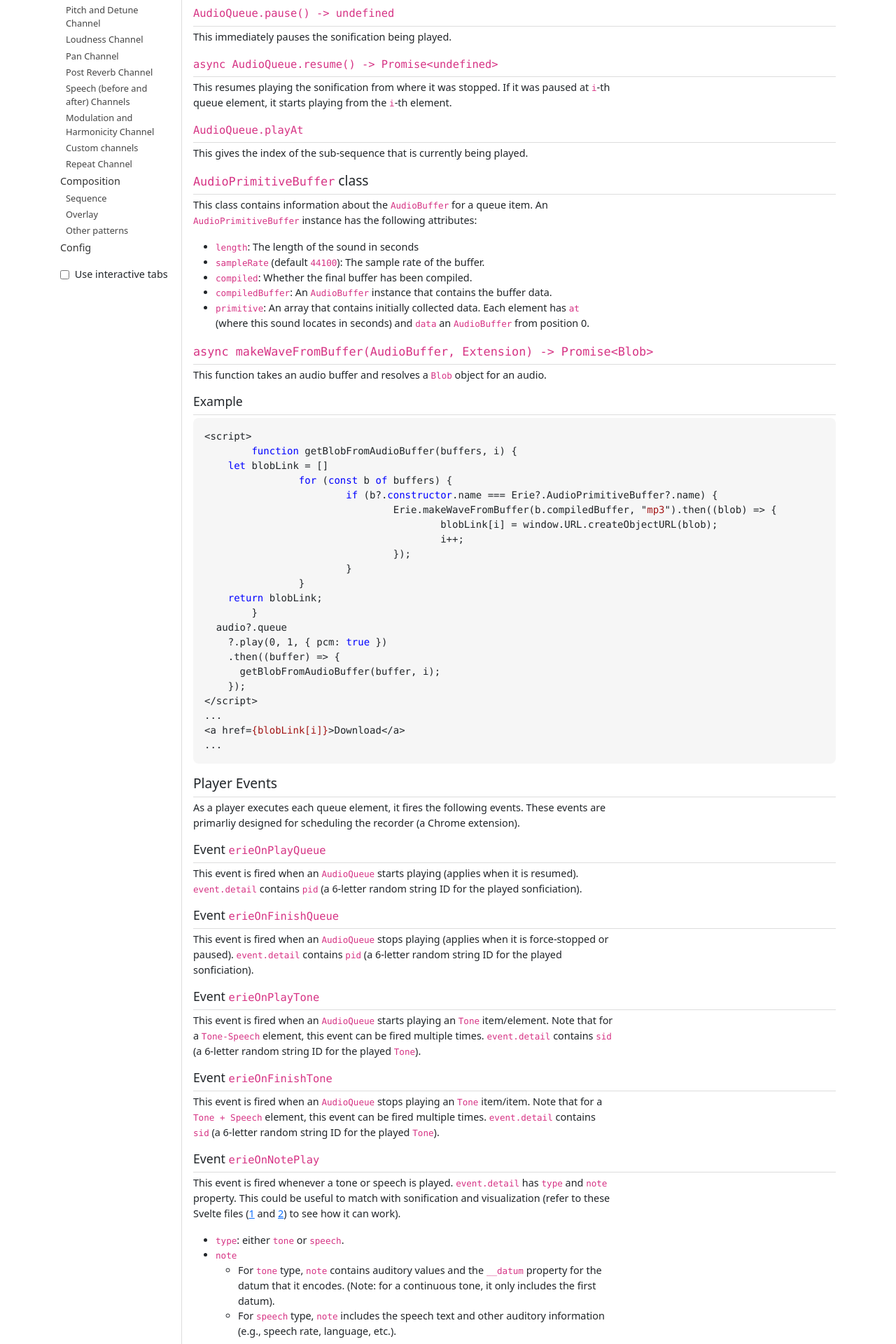
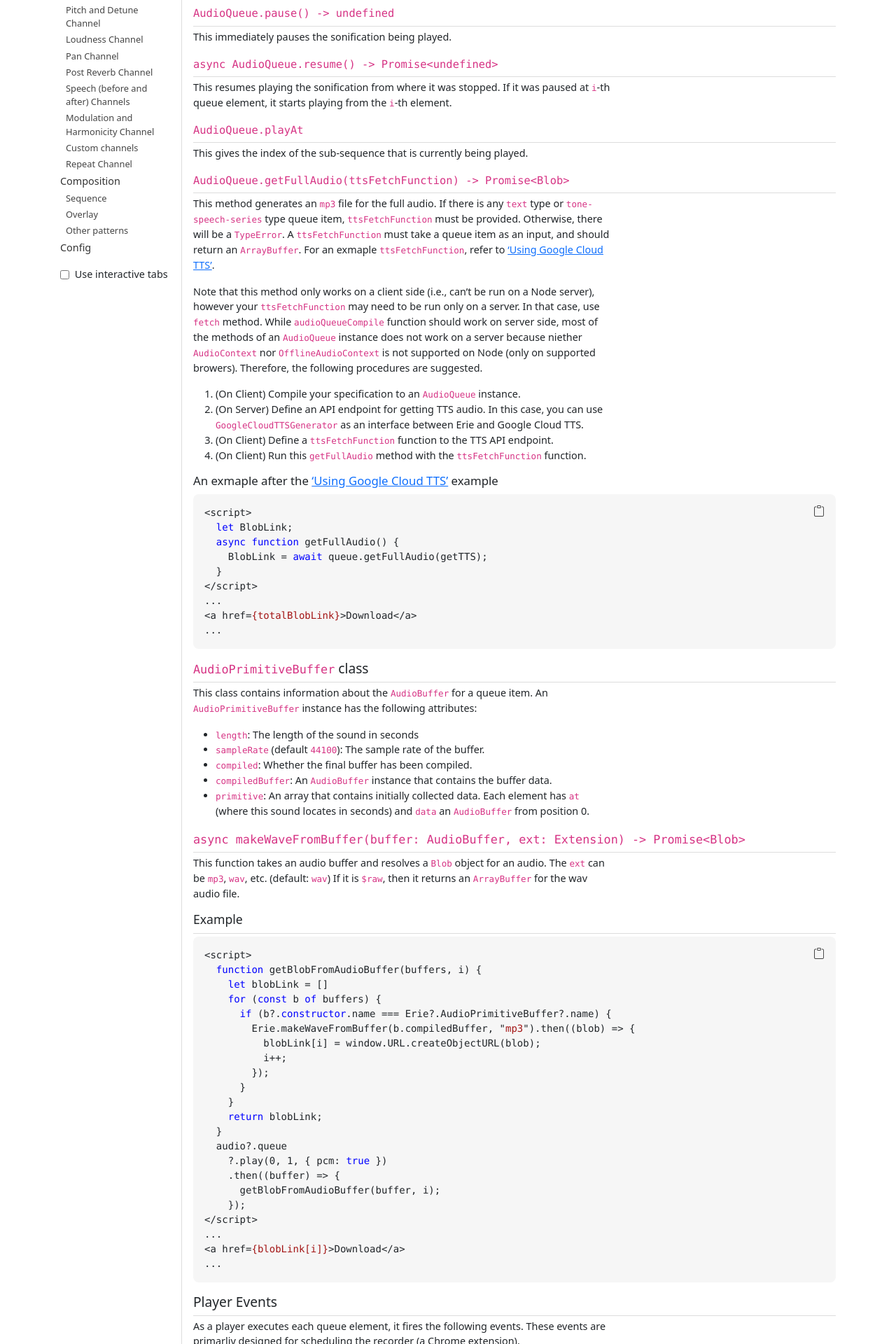
Before and after one commit to see-mike-out/erie-documentation, a Jekyll site: the page built from docs/how-to-use/player.md, in a window 1280 px wide. Shown: the part 782-2702 px from the top of the page at 70% size. Built offline with Jekyll 4.4.1, drawn with Linux system fonts in a browser that asks for light colours.

Commit message:
get-full-audio

````diff
--- a/docs/how-to-use/player.md
+++ b/docs/how-to-use/player.md
@@ -51,36 +51,71 @@ If it was paused at `i`-th queue element, it starts playing from the `i`-th elem
 
 This gives the index of the sub-sequence that is currently being played.
 
+### `AudioQueue.getFullAudio(ttsFetchFunction) -> Promise<Blob>`
+
+This method generates an `mp3` file for the full audio.
+If there is any `text` type or `tone-speech-series` type queue item, `ttsFetchFunction` must be provided.
+Otherwise, there will be a `TypeError`.
+A `ttsFetchFunction` must take a queue item as an input, and should return an `ArrayBuffer`.
+For an exmaple `ttsFetchFunction`, refer to ['Using Google Cloud TTS'](google-tts.html).
+
+Note that this method only works on a client side (i.e., can't be run on a Node server), however your `ttsFetchFunction` may need to be run only on a server.
+In that case, use `fetch` method.
+While `audioQueueCompile` function should work on server side, most of the methods of an `AudioQueue` instance does not work on a server because niether `AudioContext` nor `OfflineAudioContext` is not supported on Node (only on supported browers).
+Therefore, the following procedures are suggested.
+
+1. (On Client) Compile your specification to an `AudioQueue` instance.
+2. (On Server) Define an API endpoint for getting TTS audio. In this case, you can use `GoogleCloudTTSGenerator` as an interface between Erie and Google Cloud TTS.
+3. (On Client) Define a `ttsFetchFunction` function to the TTS API endpoint.
+4. (On Client) Run this `getFullAudio` method with the `ttsFetchFunction` function.
+
+#### An exmaple after the ['Using Google Cloud TTS'](google-tts.html) example
+
+{% highlight html %}
+<script>
+  let BlobLink;
+  async function getFullAudio() {
+    BlobLink = await queue.getFullAudio(getTTS);
+  }
+</script>
+...
+<a href={totalBlobLink}>Download</a>
+...
+{% endhighlight %}
+
 ## `AudioPrimitiveBuffer` class
 
 This class contains information about the `AudioBuffer` for a queue item.
 An `AudioPrimitiveBuffer` instance has the following attributes:
+
 - `length`: The length of the sound in seconds
 - `sampleRate` (default `44100`): The sample rate of the buffer.
 - `compiled`: Whether the final buffer has been compiled.
 - `compiledBuffer`: An `AudioBuffer` instance that contains the buffer data.
 - `primitive`: An array that contains initially collected data. Each element has `at` (where this sound locates in seconds) and `data` an `AudioBuffer` from position 0.
 
-## `async makeWaveFromBuffer(AudioBuffer, Extension) -> Promise<Blob>`
+## `async makeWaveFromBuffer(buffer: AudioBuffer, ext: Extension) -> Promise<Blob>`
 
 This function takes an audio buffer and resolves a `Blob` object for an audio.
+The `ext` can be `mp3`, `wav`, etc. (default: `wav`)
+If it is `$raw`, then it returns an `ArrayBuffer` for the wav audio file.
 
 ### Example
 
-```html
+{% highlight html %}
 <script>
-	function getBlobFromAudioBuffer(buffers, i) {
+  function getBlobFromAudioBuffer(buffers, i) {
     let blobLink = []
-		for (const b of buffers) {
-			if (b?.constructor.name === Erie?.AudioPrimitiveBuffer?.name) {
-				Erie.makeWaveFromBuffer(b.compiledBuffer, "mp3").then((blob) => {
-					blobLink[i] = window.URL.createObjectURL(blob);
-					i++;
-				});
-			}
-		}
+    for (const b of buffers) {
+      if (b?.constructor.name === Erie?.AudioPrimitiveBuffer?.name) {
+        Erie.makeWaveFromBuffer(b.compiledBuffer, "mp3").then((blob) => {
+          blobLink[i] = window.URL.createObjectURL(blob);
+          i++;
+        });
+      }
+    }
     return blobLink;
-	}
+  }
   audio?.queue
     ?.play(0, 1, { pcm: true })
     .then((buffer) => {
@@ -90,8 +125,7 @@ This function takes an audio buffer and resolves a `Blob` object for an audio.
 ...
 <a href={blobLink[i]}>Download</a>
 ...
-```
-
+{% endhighlight %}
 
 ## Player Events
 
````
Also changed, not shown: docs/how-to-use/google-tts.md (+26 -13 lines), index.markdown (+6 -1 lines).
